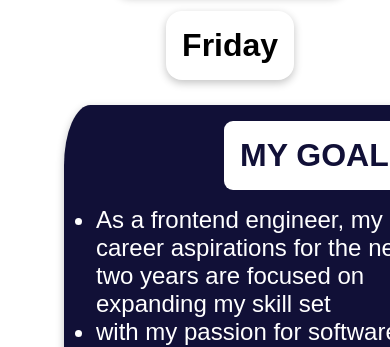
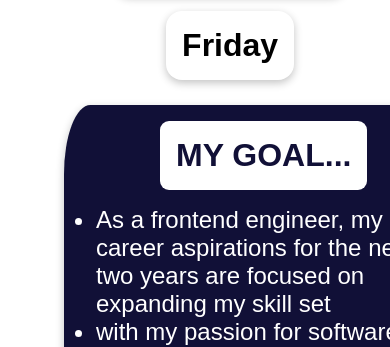
Before and after one commit to Atabo2023/HNG-Stage-two-task, a plain HTML site: page index.html in a window 390 px wide. Shown: the part 764-1111 px from the top of the page. Drawn offline with Linux system fonts and the light colour scheme.

Commit message:
modified

```diff
--- a/queries.css
+++ b/queries.css
@@ -111,10 +111,10 @@
     font-size: 2rem;
   }
   [data-testid="goal"] {
-    margin-left: 6rem;
+    margin-left: 5rem;
   }
   [data-testid="Mytarget"] {
-    height: 101vh;
+    height: 117vh;
     width: 64%;
   }
 
@@ -152,10 +152,10 @@
     width: 55%;
   }
   [data-testid="goal"] {
-    margin-left: 9rem;
+    margin-left: 5rem;
   }
   [data-testid="Mytarget"] {
-    height: 103vh;
+    height: 117vh;
     width: 82%;
     margin-left: 4rem;
     margin-right: 0rem;
```
